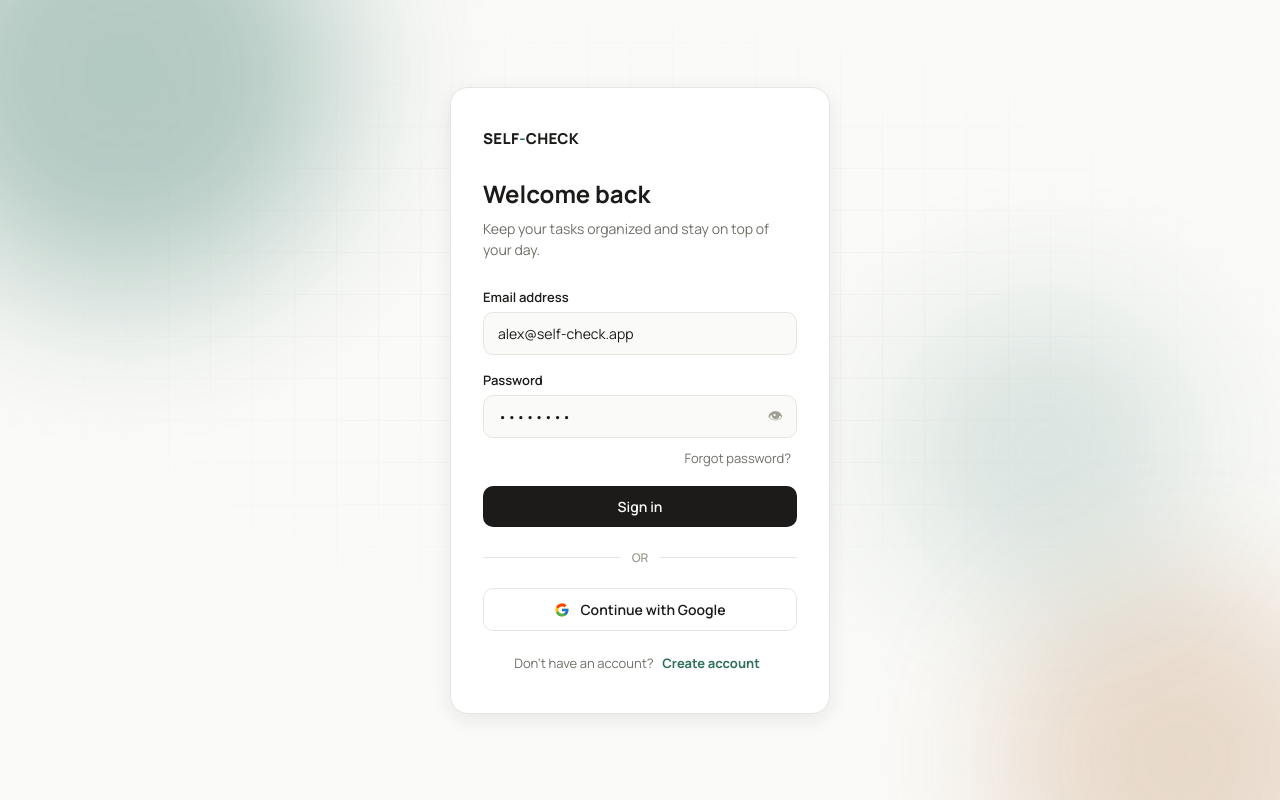
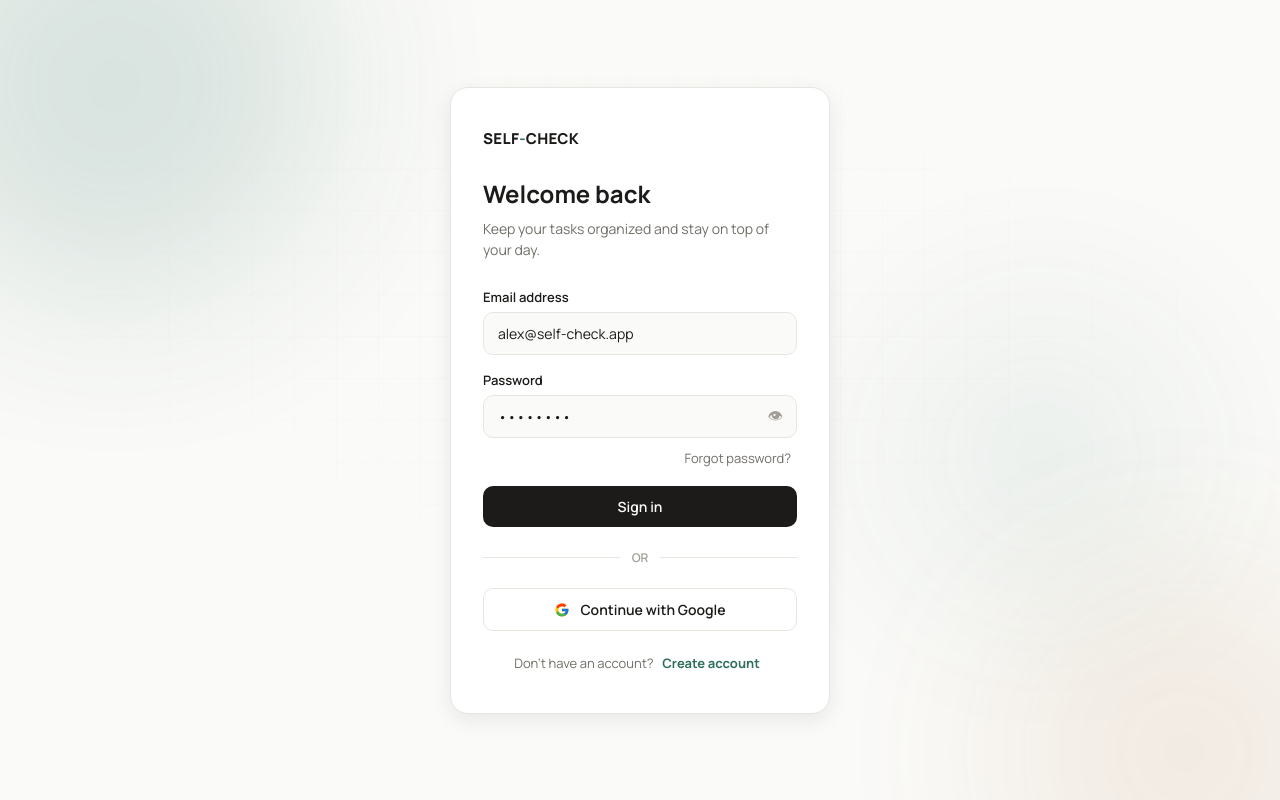
Before and after one commit to Subakeerthana-K/Self-check, a plain HTML site: page self-check.html in a window 1280 px wide. Drawn offline with Linux system fonts and the light colour scheme.

Commit message:
Adjust animation properties for background blobs

```diff
--- a/self-check.html
+++ b/self-check.html
@@ -71,7 +71,7 @@ input, select, textarea { font-family: inherit; }
 @keyframes fadeIn { from { opacity: 0; } to { opacity: 1; } }
 @keyframes scaleIn { from { opacity: 0; transform: scale(0.94); } to { opacity: 1; transform: scale(1); } }
 @keyframes popIn { 0% { opacity: 0; transform: scale(0.85); } 60% { opacity: 1; transform: scale(1.03); } 100% { transform: scale(1); } }
-@keyframes floatBlob { 0%, 100% { transform: translate(0,0) scale(1); } 33% { transform: translate(3%,-4%) scale(1.06); } 66% { transform: translate(-3%,3%) scale(0.96); } }
+@keyframes floatBlob { 0%, 100% { transform: translate(0,0) scale(1); } 33% { transform: translate(1.5%,-2%) scale(1.03); } 66% { transform: translate(-1.5%,1.5%) scale(0.98); } }
 @keyframes breathe { 0%, 100% { box-shadow: var(--shadow-lift), 0 0 0 0 var(--accent-soft); } 50% { box-shadow: var(--shadow-lift), 0 0 0 10px transparent; } }
 @keyframes badgePulse { 0% { box-shadow: 0 0 0 0 rgba(168,62,62,0.55); } 70% { box-shadow: 0 0 0 7px rgba(168,62,62,0); } 100% { box-shadow: 0 0 0 0 rgba(168,62,62,0); } }
 @keyframes checkPop { 0% { transform: scale(0.5) rotate(-8deg); opacity: 0; } 60% { transform: scale(1.15) rotate(3deg); opacity: 1; } 100% { transform: scale(1) rotate(0); } }
@@ -141,14 +141,14 @@ input, select, textarea { font-family: inherit; }
   background: var(--bg); padding: 24px; position: relative; overflow: hidden;
 }
 .login-bg-blob {
-  position: absolute; border-radius: 50%; filter: blur(70px); opacity: 0.35; pointer-events: none;
-  animation: floatBlob 16s ease-in-out infinite;
-}
-.login-bg-blob.b1 { width: 420px; height: 420px; background: var(--accent); top: -120px; left: -100px; animation-duration: 18s; }
-.login-bg-blob.b2 { width: 360px; height: 360px; background: var(--warn); bottom: -140px; right: -80px; animation-duration: 22s; animation-delay: -6s; opacity: 0.22; }
-.login-bg-blob.b3 { width: 280px; height: 280px; background: var(--accent); top: 40%; right: 8%; animation-duration: 20s; animation-delay: -3s; opacity: 0.16; }
+  position: absolute; border-radius: 50%; filter: blur(90px); opacity: 0.16; pointer-events: none;
+  animation: floatBlob 26s ease-in-out infinite;
+}
+.login-bg-blob.b1 { width: 420px; height: 420px; background: var(--accent); top: -120px; left: -100px; animation-duration: 28s; }
+.login-bg-blob.b2 { width: 360px; height: 360px; background: var(--warn); bottom: -140px; right: -80px; animation-duration: 32s; animation-delay: -6s; opacity: 0.1; }
+.login-bg-blob.b3 { width: 280px; height: 280px; background: var(--accent); top: 40%; right: 8%; animation-duration: 30s; animation-delay: -3s; opacity: 0.08; }
 .login-bg-grid {
-  position: absolute; inset: 0; pointer-events: none; opacity: 0.5;
+  position: absolute; inset: 0; pointer-events: none; opacity: 0.25;
   background-image: linear-gradient(var(--border) 1px, transparent 1px), linear-gradient(90deg, var(--border) 1px, transparent 1px);
   background-size: 42px 42px; mask-image: radial-gradient(ellipse 70% 60% at 50% 40%, black 0%, transparent 75%);
   -webkit-mask-image: radial-gradient(ellipse 70% 60% at 50% 40%, black 0%, transparent 75%);
```
